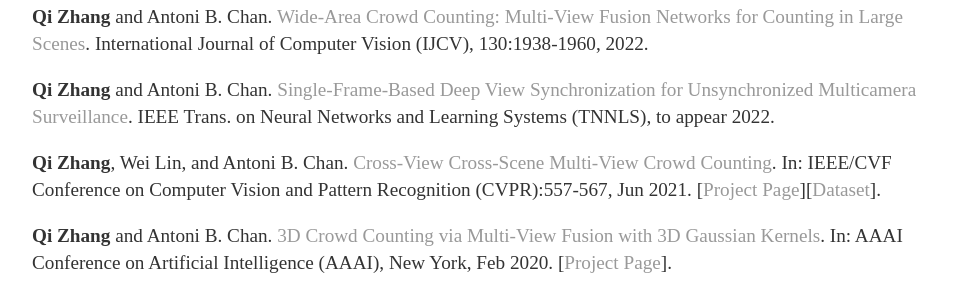
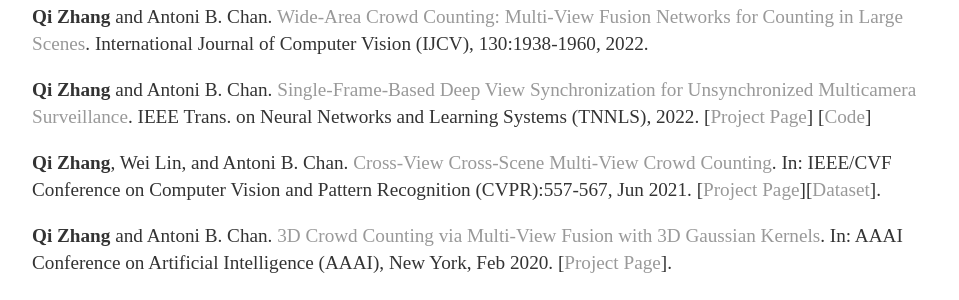
Before and after one commit to zqyq/zqyq.github.io, a Jekyll site: the page built from cv/index.html, in a window 1280 px wide. Shown: the part 1024-1324 px from the top of the page, without its empty margins (160-1119 px from the left). Built offline with Jekyll 4.4.1, drawn with Linux system fonts in a browser that asks for light colours.

Commit message:
Update index.html

```diff
--- a/cv/index.html
+++ b/cv/index.html
@@ -49,7 +49,9 @@
 
 						<p><strong>Qi Zhang</strong> and Antoni B. Chan.
 					        <a href='https://ieeexplore.ieee.org/document/9775149'>Single-Frame-Based Deep View Synchronization for Unsynchronized Multicamera Surveillance</a>.
-						IEEE Trans. on Neural Networks and Learning Systems (TNNLS), to appear 2022.
+						IEEE Trans. on Neural Networks and Learning Systems (TNNLS), 2022.
+						[<a href="https://visal.cs.cityu.edu.hk/research/umvcc/">Project Page</a>]
+							[<a href="https://github.com/zqyq/Unsynchronized-Multi-Camera-Surveillance---IEEE-TNNLS">Code</a>]
 		                      <p><strong>Qi Zhang</strong>, Wei Lin, and Antoni B. Chan.
 					        <a href='https://openaccess.thecvf.com/content/CVPR2021/papers/Zhang_Cross-View_Cross-Scene_Multi-View_Crowd_Counting_CVPR_2021_paper.pdf'>Cross-View Cross-Scene Multi-View Crowd Counting</a>.
 						In: IEEE/CVF Conference on Computer Vision and Pattern Recognition (CVPR):557-567, Jun 2021.
```
